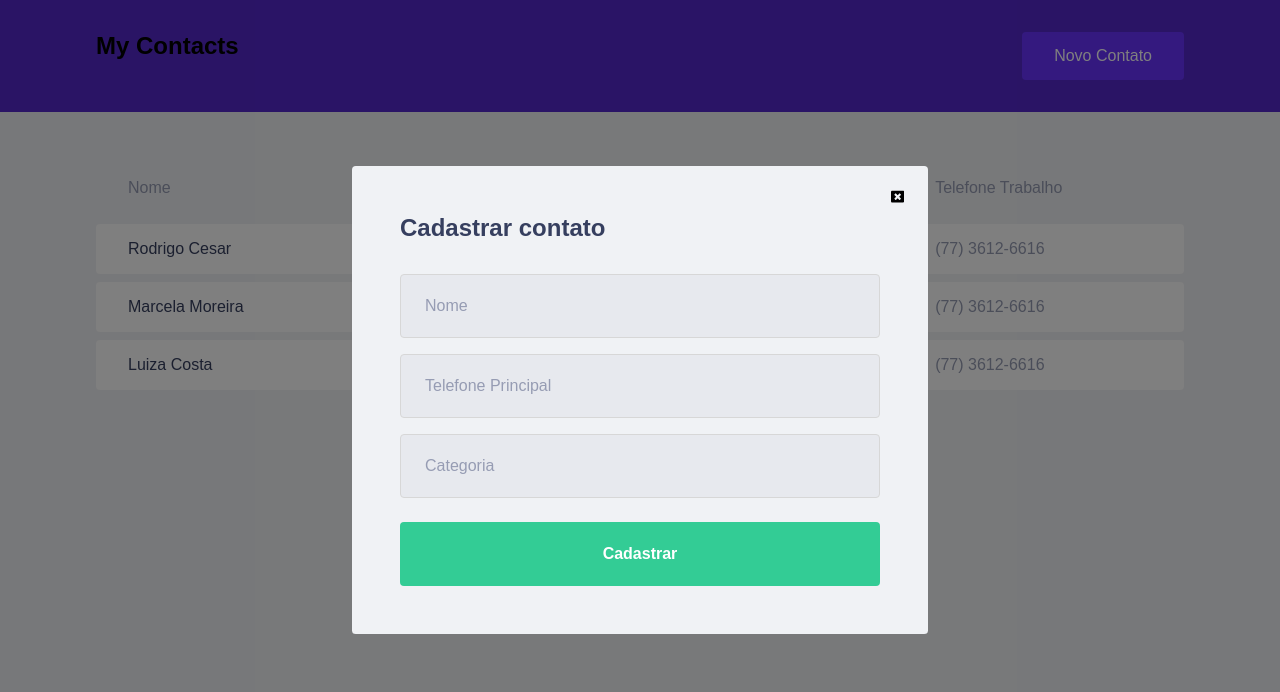
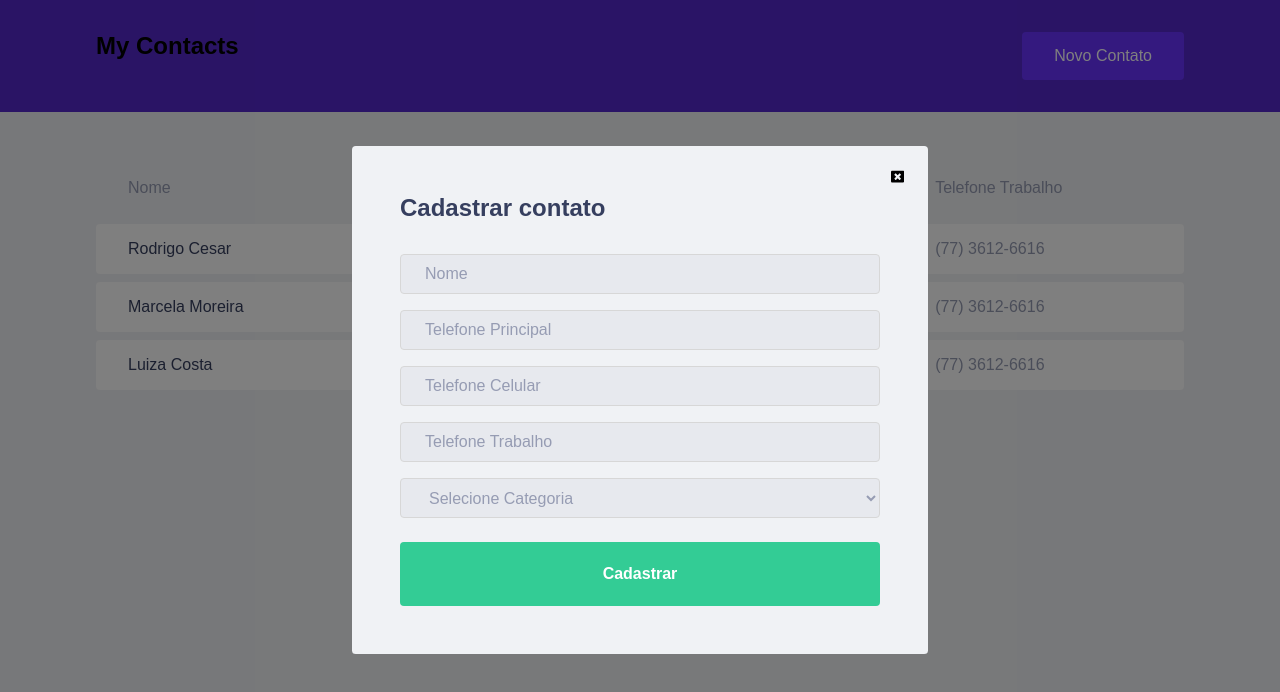
Before and after one commit to rodrigocnn/desafio-agenda, a React (Vite) app: page / in a window 1280 px wide. Both pictures are taken after a click on the button "Novo Contato". Shown: the top 692 px of the page. Built offline with nearby package versions, Linux system fonts and the light colour scheme.

Commit message:
feat(component): initial insert inputs modal insert

```diff
--- a/src/components/ModalContact/index.tsx
+++ b/src/components/ModalContact/index.tsx
@@ -34,7 +34,17 @@ export function ModalContact() {
         <input placeholder="Nome" />
         <input type="number" placeholder="Telefone Principal" />
 
-        <input placeholder="Categoria" />
+        <input placeholder="Telefone Celular" />
+
+        <input placeholder="Telefone Trabalho" />
+
+        <select id="categorias">
+          <option value="pessoal">Selecione Categoria</option>
+          <option value="pessoal">Pessoal</option>
+          <option value="trabalho">Trabalho</option>
+          <option value="emergencia">Emergência</option>
+        </select>
+
         <button type="submit">Cadastrar </button>
       </Container>
     </Modal>
--- a/src/components/ModalContact/styles.ts
+++ b/src/components/ModalContact/styles.ts
@@ -6,10 +6,11 @@ export const Container = styled.form`
     font-size: 1.5rem;
     margin-bottom: 2rem;
   }
-  input {
+  input,
+  select {
     width: 100%;
     padding: 0 1.5rem;
-    height: 4rem;
+    height: 2.5rem;
     border-radius: 0.25rem;
     border: 1px solid #d7d7d7;
     background: #e7e9ee;
@@ -18,9 +19,18 @@ export const Container = styled.form`
     &::placeholder {
       color: var(--text-body);
     }
-    & + input {
+    & + input,
+    & + select {
       margin-top: 1rem;
     }
+  }
+
+  select option {
+    color: #666;
+  }
+
+  select:not(:focus) {
+    color: var(--text-body);
   }
 
   button[type="submit"] {
```
